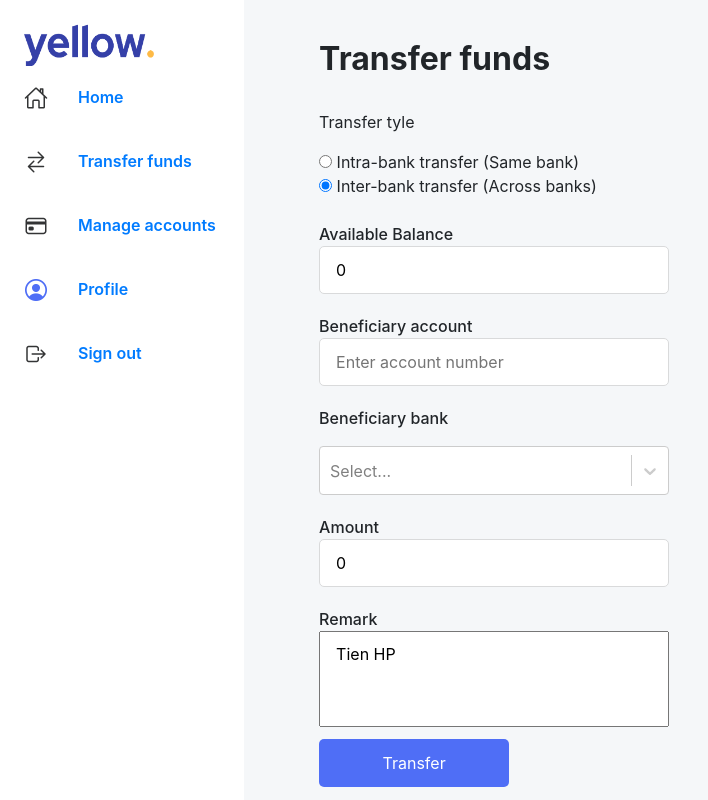
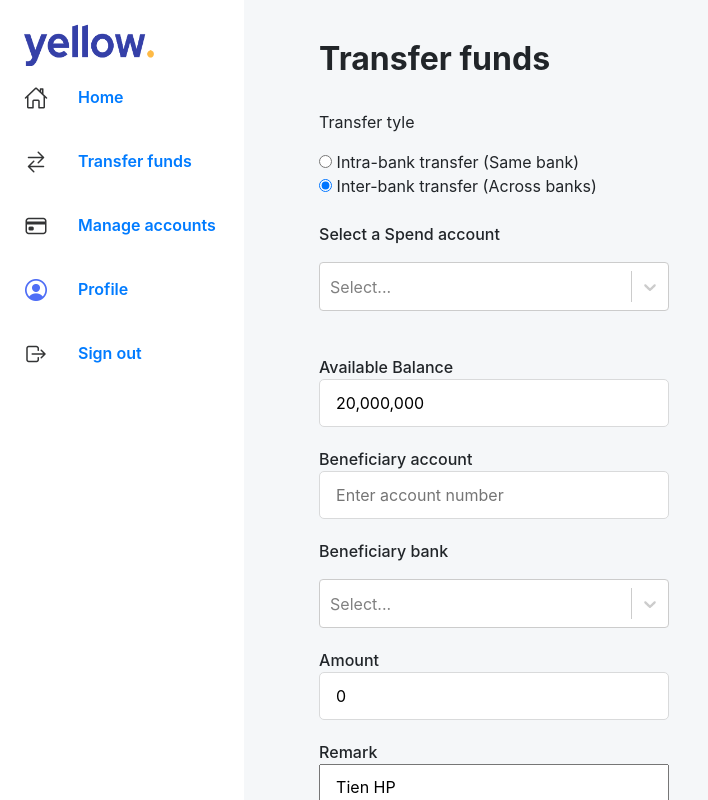
Before and after one commit to zenusnguyen/web2-2020-frontend, a React (Create React App) app: page /transfer in a window 1280 px wide. Both pictures are taken after a click on the radio button 325 px from the left and 185 px from the top of the page. Shown: the top 800 px of the page, without its empty margins (0-708 px from the left). Built offline with nearby package versions, Linux system fonts and the light colour scheme.

Commit message:
Edit Inter-transfer  bank
Edit Inter-transfer  bank

```diff
--- a/src/components/InputForm/index.js
+++ b/src/components/InputForm/index.js
@@ -10,6 +10,7 @@ export default function index(props) {
         type={props.type}
         defaultValue={props.value}
         name = {props.name}
+        readonly ={props.readonly}
         placeholder={props.placeholder}
       ></input>
     </InputForm>
--- a/src/containers/TransferPage/index.js
+++ b/src/containers/TransferPage/index.js
@@ -11,12 +11,18 @@ import axios from "axios";
 
 export default function TransferPage() {
   const techCompanies = [
-    { label: "Apple", value: 1 },
-    { label: "Facebook", value: 2 },
-    { label: "Netflix", value: 3 },
-    { label: "Tesla", value: 4 },
-    { label: "Amazon", value: 5 },
-    { label: "Alphabet", value: 6 },
+    { label: "Bank 1", value: 1 },
+    { label: "Bank 2", value: 2 },
+    { label: "Bank 3", value: 3 },
+    { label: "Bank 4", value: 4 },
+    { label: "Bank 5", value: 5 },
+    { label: "Bank 6", value: 6 },
+  ];
+  const spendAccounts = [
+    { label: "123456 - Nguyen Van A", value: 1 },
+    { label: "123452 - Nguyen Van B", value: 2 },
+    { label: "123453 - Nguyen Van C", value: 3 }
+
   ];
   //   const HandlerClick =
   const [isExtra, SetIsExtra] = useState("none");
@@ -37,6 +43,7 @@ export default function TransferPage() {
           />{" "}
           Intra-bank transfer (Same bank)
           <br />
+
           <input
             onChange={(e) => SetIsExtra("")}
             type="radio"
@@ -46,13 +53,19 @@ export default function TransferPage() {
           Inter-bank transfer (Across banks)
         </div>
         <br />
+        <div className="extraBanking" style={{ display: isExtra }}>
+            <p>Select a Spend account</p>
+            <Select style={{ height: "100%" }} options={spendAccounts} />
+          </div>
+          <br />
         <div>
           <InputForm
             defaultValue={0}
-            value={0}
-            type="number"
+            value={"20,000,000"}
+            type="text"
             title="Available Balance"
             name={"balance"}
+            readonly = {"readonly"}
           ></InputForm>
           <InputForm
             defaultValue={""}
@@ -69,7 +82,7 @@ export default function TransferPage() {
           <InputForm
             defaultValue={0}
             value={0}
-            type="text"
+            type="number"
             title="Amount"
             name={"amount"}
             placeholder={"Enter amount"}
```
